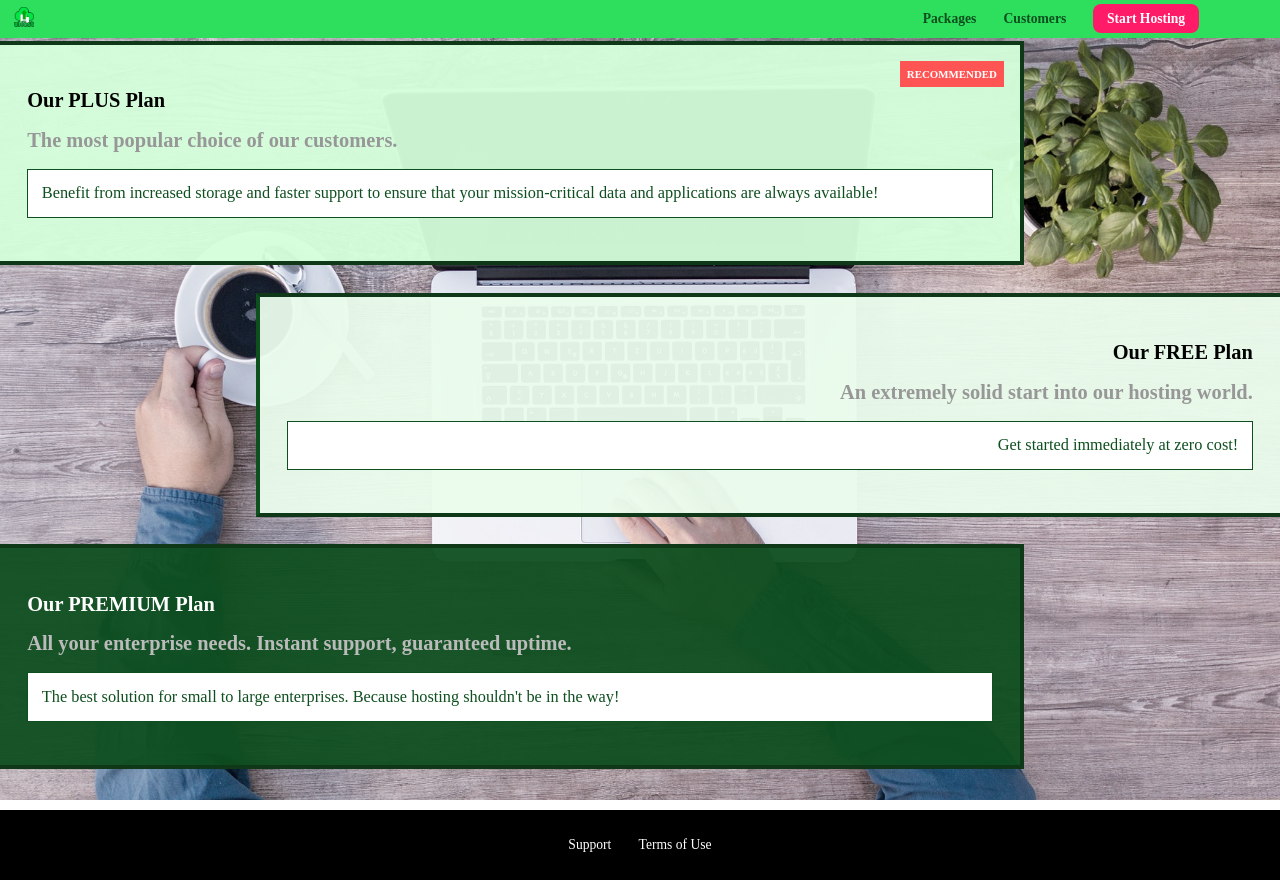
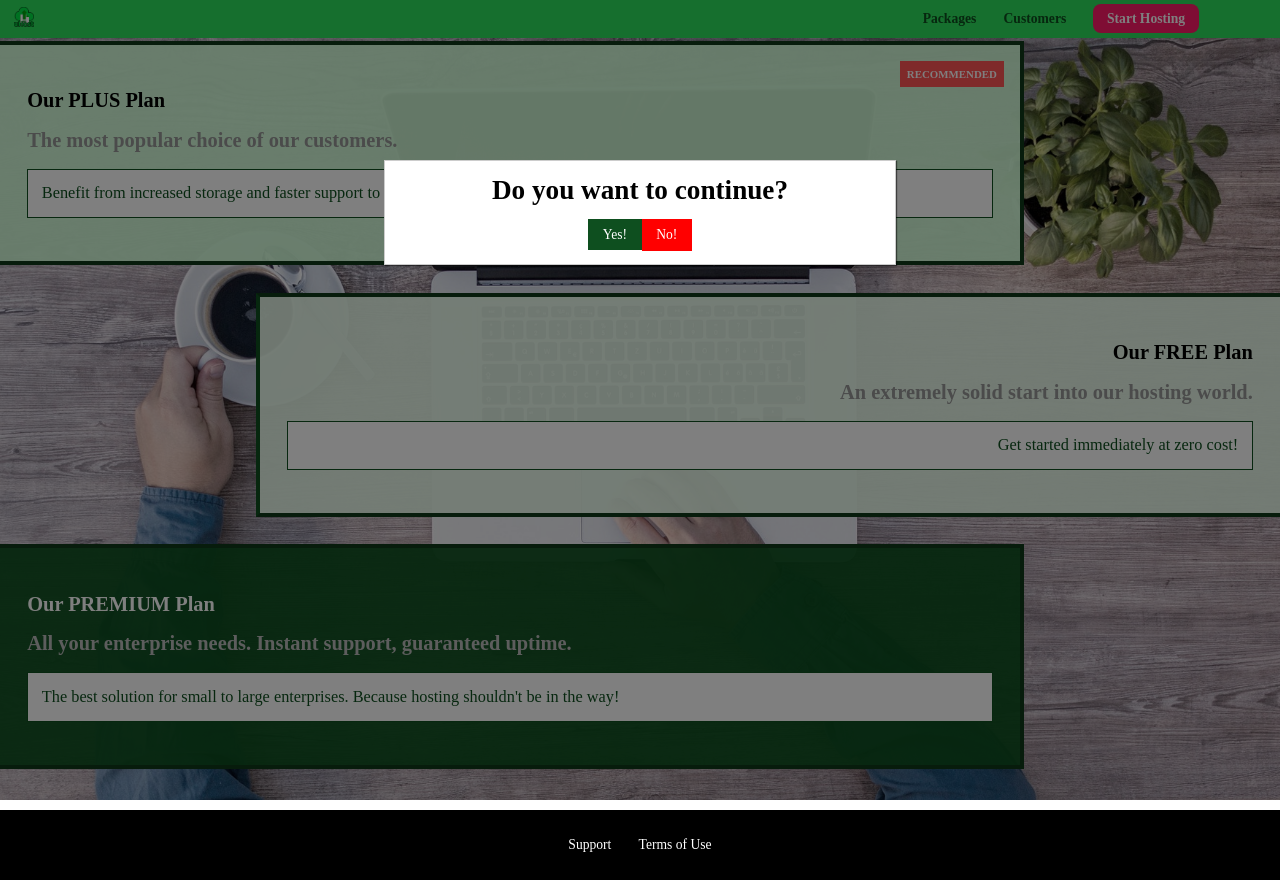
Before and after one commit to butterbeetle/css-practice, a React (Create React App) app: page /packages in a window 1280 px wide. Built offline with nearby package versions, Linux system fonts and the light colour scheme.

Commit message:
[45] modal 추가

```diff
--- a/src/App.js
+++ b/src/App.js
@@ -27,7 +27,7 @@ const App = () => {
                   <li>Basic Support</li>
                 </ul>
                 <div>
-                  <button>CHOOSE PLAN</button>
+                  <button className={classes.button}>CHOOSE PLAN</button>
                 </div>
               </article>
               <article>
@@ -42,7 +42,7 @@ const App = () => {
                   <li>Plus Support</li>
                 </ul>
                 <div>
-                  <button>CHOOSE PLAN</button>
+                  <button className={classes.button}>CHOOSE PLAN</button>
                 </div>
               </article>
               <article>
@@ -56,7 +56,7 @@ const App = () => {
                   <li>Priority Support</li>
                 </ul>
                 <div>
-                  <button>CHOOSE PLAN</button>
+                  <button className={classes.button}>CHOOSE PLAN</button>
                 </div>
               </article>
             </div>
--- a/src/App.module.css
+++ b/src/App.module.css
@@ -74,7 +74,7 @@
   box-shadow: 2px 2px 2px 2px rgba(0, 0, 0, 0.5);
   border-radius: 8px;
 }
-button {
+.button {
   background-color: #0e4f1f;
   color: white;
   font: inherit;
@@ -84,12 +84,12 @@ button {
   font-weight: bold;
   cursor: pointer;
 }
-button:hover,
-button:active {
+.button:hover,
+.button:active {
   background-color: white;
   color: #0e4f1f;
 }
-button:focus {
+.button:focus {
   outline: none;
 }
 .keyFeatures {
--- a/src/Layout/Backdrop.js
+++ b/src/Layout/Backdrop.js
@@ -1,7 +1,30 @@
+import { Fragment } from "react";
+import { Link } from "react-router-dom";
 import classes from "./Backdrop.module.css";
 
 const Backdrop = () => {
-  return <div className={classes.backdrop}></div>;
+  return (
+    <Fragment>
+      <div className={classes.backdrop}></div>
+      <div className={classes.modal}>
+        <h1 className={classes.modal__title}>Do you want to continue?</h1>
+        <div className={classes.modal__actions}>
+          <Link href="/" className={classes.modal__action}>
+            Yes!
+          </Link>
+          <button
+            className={[
+              classes.modal__action,
+              classes.modal__actionNegative,
+            ].join(" ")}
+            type="button"
+          >
+            No!
+          </button>
+        </div>
+      </div>
+    </Fragment>
+  );
 };
 
 export default Backdrop;
--- a/src/Layout/Backdrop.module.css
+++ b/src/Layout/Backdrop.module.css
@@ -1,6 +1,6 @@
 .backdrop {
   position: fixed;
-  display: none;
+  /* display: none; */
   top: 0;
   left: 0;
   z-index: 100;
@@ -8,3 +8,51 @@
   height: 100vh;
   background-color: rgba(0, 0, 0, 0.5);
 }
+
+.modal {
+  position: fixed;
+  /* display: none; */
+  z-index: 200;
+  top: 20%;
+  left: 30%;
+  width: 40%;
+  background: white;
+  padding: 1rem;
+  border: 1px solid #ccc;
+  box-shadow: 1px 1px 1px rgba(0, 0, 0, 0.5);
+}
+.modal__title {
+  text-align: center;
+  margin: 0 0 1rem 0;
+}
+
+.modal__actions {
+  text-align: center;
+}
+
+.modal__action {
+  border: 1px solid #0e4f1f;
+  background: #0e4f1f;
+  text-decoration: none;
+  color: white;
+  font: inherit;
+  padding: 0.5rem 1rem;
+  cursor: pointer;
+}
+
+.modal__action:hover,
+.modal__action:active {
+  background: #2ddf5c;
+  border-color: #2ddf5c;
+}
+
+.modal__actionNegative {
+  background: red;
+  border-color: red;
+}
+
+.modal__actionNegative:hover,
+.modal__actionNegative:active {
+  background: #ff5454;
+  border-color: #ff5454;
+}
```
